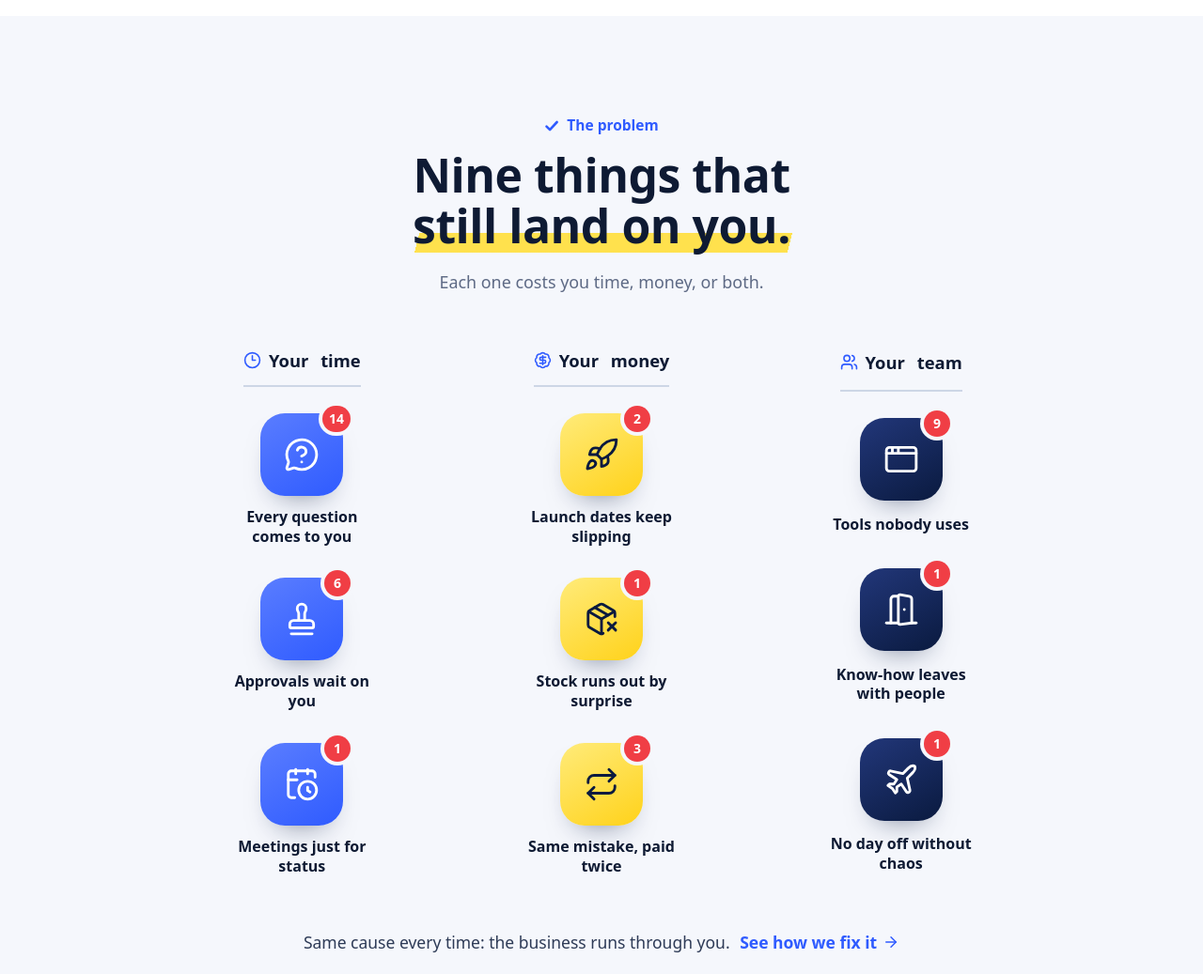
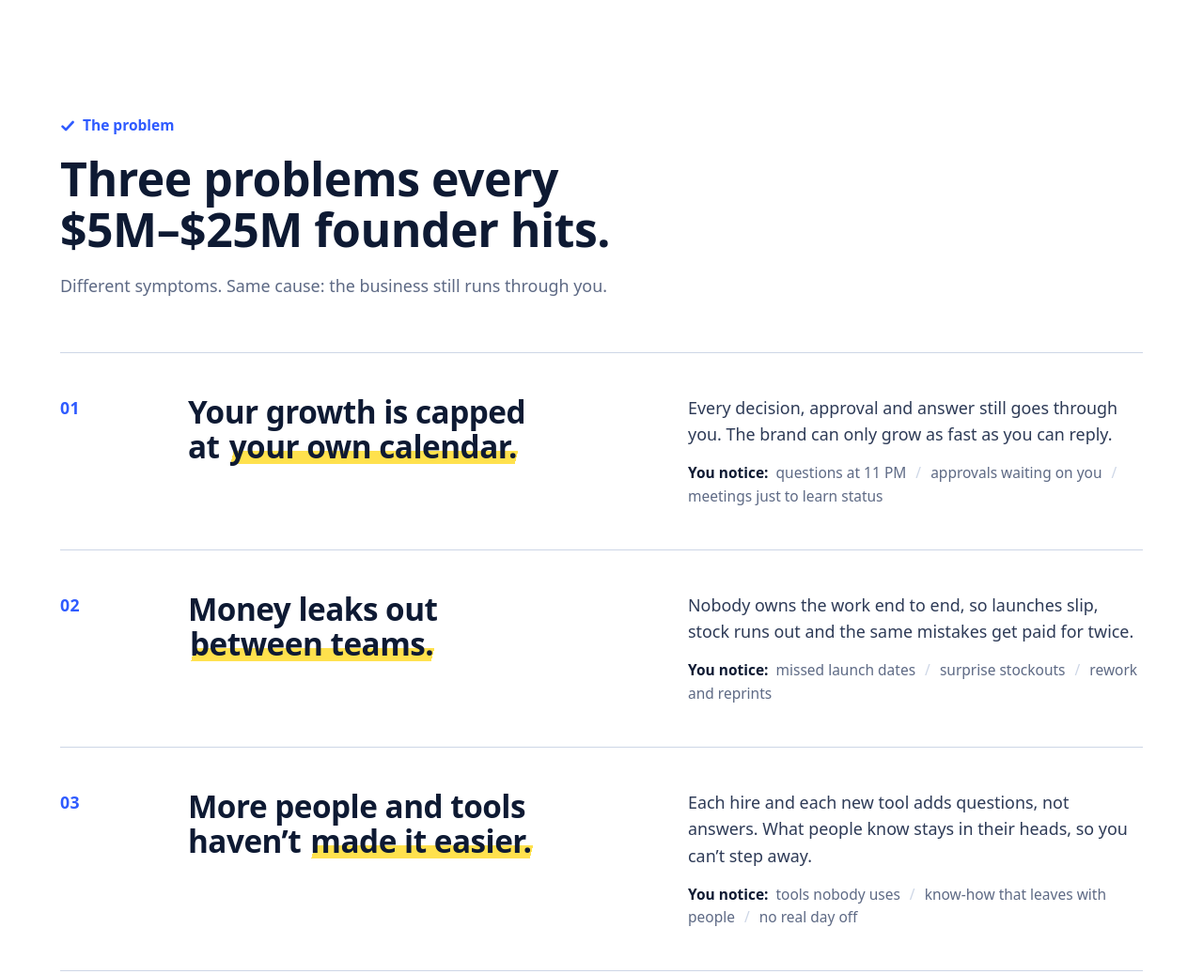
Before and after one commit to huzaifafarooqusa-spec/klarityops, a plain HTML site: page index.html in a window 1280 px wide. Shown: the part 940-1977 px from the top of the page at 94% size. Drawn offline with nearby package versions, Linux system fonts and the light colour scheme; a web font is replaced by a local one.

Commit message:
Problem section: three real pain points instead of nine symptoms
Co-Authored-By: Claude Opus 5.5 <noreply@anthropic.com>

```diff
--- a/assets/css/site.css
+++ b/assets/css/site.css
@@ -1368,3 +1368,23 @@ footer { background: var(--navy); color: #AEBADA; margin-top: 104px; padding: 64
 }
 @media (prefers-reduced-motion: reduce) { .app-ic, .app-b { opacity: 1 !important; transform: none !important; animation: none !important; } }
 @media (max-width: 700px) { .hs-y { display: none; } .hs-h { text-transform: capitalize; } }
+
+/* v5.4: three real pain points, editorial rows */
+.pp { background: #fff; }
+.pp-head { max-width: 760px; }
+.pp-head .h2 { margin-top: 4px; }
+.pp-list { margin-top: 56px; border-top: 1px solid var(--line-2); }
+.pp-row { display: grid; grid-template-columns: 88px minmax(0, 1fr) minmax(0, 1fr); gap: 20px 48px; align-items: start; padding: 44px 0; border-bottom: 1px solid var(--line-2); }
+.pp-n { font: 800 1.1rem/1.6 var(--display); color: var(--blue); letter-spacing: .02em; }
+.pp-row h3 { font-size: clamp(1.7rem, 2.6vw, 2.35rem); line-height: 1.12; letter-spacing: -.015em; text-wrap: balance; }
+.pp-b p { font-size: 1.12rem; line-height: 1.6; color: var(--text); }
+.pp-see { margin-top: 14px; font-size: 15.5px !important; color: var(--muted) !important; }
+.pp-see b { color: var(--ink); font-weight: 700; margin-right: 4px; }
+.pp-see i { font-style: normal; color: var(--line-2); margin: 0 6px; }
+.pp-close { margin-top: 40px; font-size: 1.15rem; font-weight: 700; color: var(--ink); display: flex; align-items: center; gap: 12px; flex-wrap: wrap; }
+.pp-close a { display: inline-flex; align-items: center; gap: 6px; color: var(--blue); text-decoration: none; }
+.pp-close .lucide { width: 18px; height: 18px; transition: transform .2s var(--ease); }
+.pp-close a:hover .lucide { transform: translateX(3px); }
+@media (max-width: 900px) { .pp-row { grid-template-columns: 1fr; gap: 12px; padding: 34px 0; } .pp-n { line-height: 1; } }
+.pp-row, .pp-row h3, .pp-head { text-align: left; }
+.pp-head { margin: 0; }
--- a/index.html
+++ b/index.html
@@ -251,19 +251,19 @@
             </div>
         </section>
 
-        <section class="sec hs" id="friction">
+        <section class="sec pp" id="friction">
             <div class="wrap">
-                <div class="sec-head rv">
+                <div class="pp-head rv">
                     <span class="label"><i></i>The problem</span>
-                    <h2 class="h2">Nine things that <span class="hl">still land on you.</span></h2>
-                    <p class="sub">Each one costs you time, money, or both.</p>
+                    <h2 class="h2">Three problems every $5M–$25M founder hits.</h2>
+                    <p class="sub">Different symptoms. Same cause: the business still runs through you.</p>
                 </div>
-                <div class="hs-grid">
-                    <div class="hs-col hs-t rv" style="--d:0"><p class="hs-h"><i data-lucide="clock-3"></i><span class="hs-y">Your&nbsp;</span>time</p><div class="app" style="--k:0"><span class="app-ic"><i data-lucide="message-circle-question"></i><b class="app-b">14</b></span><span class="app-l">Every question comes to you</span></div><div class="app" style="--k:1"><span class="app-ic"><i data-lucide="stamp"></i><b class="app-b">6</b></span><span class="app-l">Approvals wait on you</span></div><div class="app" style="--k:2"><span class="app-ic"><i data-lucide="calendar-clock"></i><b class="app-b">1</b></span><span class="app-l">Meetings just for status</span></div></div>
-                    <div class="hs-col hs-m rv" style="--d:1"><p class="hs-h"><i data-lucide="badge-dollar-sign"></i><span class="hs-y">Your&nbsp;</span>money</p><div class="app" style="--k:3"><span class="app-ic"><i data-lucide="rocket"></i><b class="app-b">2</b></span><span class="app-l">Launch dates keep slipping</span></div><div class="app" style="--k:4"><span class="app-ic"><i data-lucide="package-x"></i><b class="app-b">1</b></span><span class="app-l">Stock runs out by surprise</span></div><div class="app" style="--k:5"><span class="app-ic"><i data-lucide="repeat"></i><b class="app-b">3</b></span><span class="app-l">Same mistake, paid twice</span></div></div>
-                    <div class="hs-col hs-p rv" style="--d:2"><p class="hs-h"><i data-lucide="users"></i><span class="hs-y">Your&nbsp;</span>team</p><div class="app" style="--k:6"><span class="app-ic"><i data-lucide="app-window"></i><b class="app-b">9</b></span><span class="app-l">Tools nobody uses</span></div><div class="app" style="--k:7"><span class="app-ic"><i data-lucide="door-open"></i><b class="app-b">1</b></span><span class="app-l">Know-how leaves with people</span></div><div class="app" style="--k:8"><span class="app-ic"><i data-lucide="plane"></i><b class="app-b">1</b></span><span class="app-l">No day off without chaos</span></div></div>
-                </div>
-                <p class="hs-close rv">Same cause every time: the business runs through you. <a href="#system">See how we fix it <i data-lucide="arrow-right"></i></a></p>
+                <ol class="pp-list">
+                    <li class="pp-row rv"><span class="pp-n">01</span><h3>Your growth is capped at <span class="hl">your own calendar.</span></h3><div class="pp-b"><p>Every decision, approval and answer still goes through you. The brand can only grow as fast as you can reply.</p><p class="pp-see"><b>You notice:</b> questions at 11 PM <i>/</i> approvals waiting on you <i>/</i> meetings just to learn status</p></div></li>
+                    <li class="pp-row rv"><span class="pp-n">02</span><h3>Money leaks out <span class="hl">between teams.</span></h3><div class="pp-b"><p>Nobody owns the work end to end, so launches slip, stock runs out and the same mistakes get paid for twice.</p><p class="pp-see"><b>You notice:</b> missed launch dates <i>/</i> surprise stockouts <i>/</i> rework and reprints</p></div></li>
+                    <li class="pp-row rv"><span class="pp-n">03</span><h3>More people and tools haven’t <span class="hl">made it easier.</span></h3><div class="pp-b"><p>Each hire and each new tool adds questions, not answers. What people know stays in their heads, so you can’t step away.</p><p class="pp-see"><b>You notice:</b> tools nobody uses <i>/</i> know-how that leaves with people <i>/</i> no real day off</p></div></li>
+                </ol>
+                <p class="pp-close rv">We fix the cause, in 30 days. <a href="#system">See how <i data-lucide="arrow-right"></i></a></p>
             </div>
         </section>
 
```
